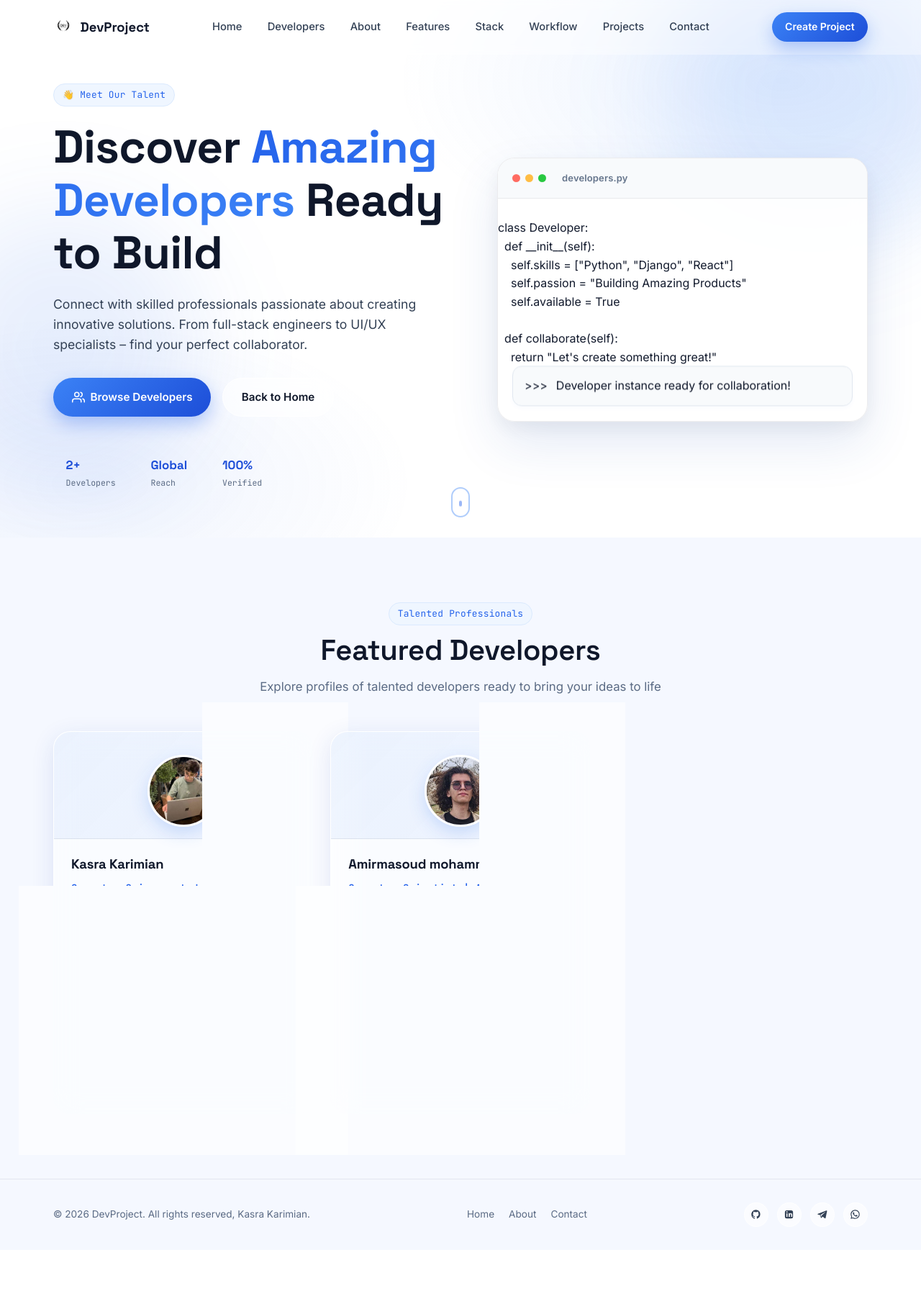
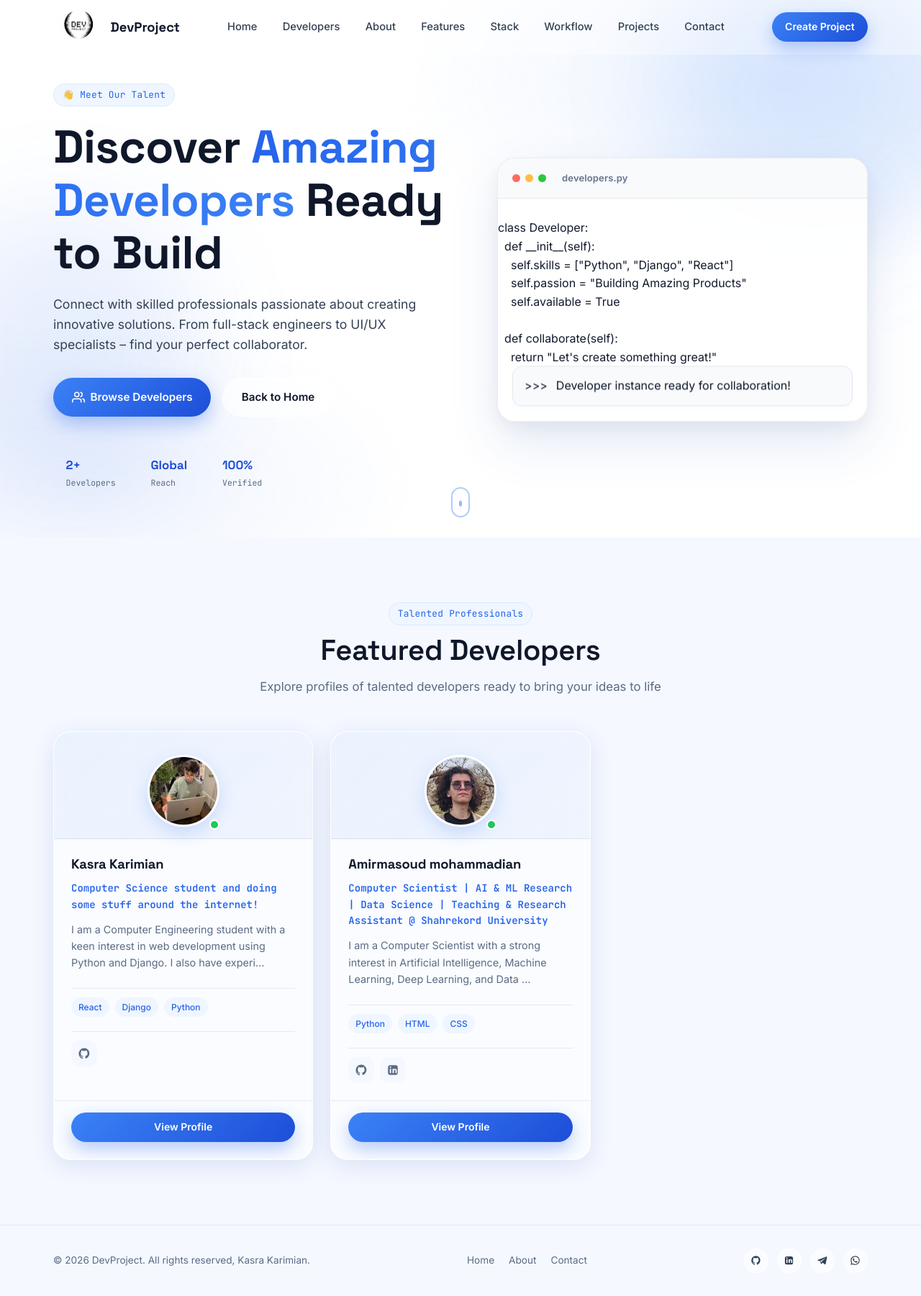
Before and after one commit to kasrakr/My-Devproject-Website, a Django app: page / in a window 1280 px wide. Shown: the whole page at 72% size. Before the commit the page ends 1695 px from the top, so only its background shows below. Run offline with Django 5.2, Linux system fonts and the light colour scheme; data comes from the database, SQL or seed files in the repository.

Commit message:
add skills models to profile

```diff
--- a/static/styles/main.css
+++ b/static/styles/main.css
@@ -241,7 +241,7 @@ textarea:focus-visible {
   color: var(--color-ink);
 }
 .nav__brand #logo {
-  height: 28px;
+  height: 70px;
   width: auto;
   display: block;
 }
@@ -1594,6 +1594,30 @@ a.tag-pill:hover {
   margin: 0;
 }
 
+.developer-card__skills {
+  display: flex;
+  flex-wrap: wrap;
+  gap: 0.5rem;
+  margin-top: 0.75rem;
+  padding-top: 0.75rem;
+  border-top: 1px solid var(--color-line);
+}
+
+.skill-tag {
+  font-size: 0.75rem;
+  font-weight: 500;
+  color: var(--color-primary-600);
+  background: var(--color-primary-50);
+  padding: 0.25rem 0.625rem;
+  border-radius: var(--radius-full);
+  white-space: nowrap;
+}
+
+.skill-tag--more {
+  background: var(--color-bg-tint);
+  color: var(--color-muted);
+}
+
 .developer-card__socials {
   display: flex;
   gap: 0.5rem;
--- a/users/models.py
+++ b/users/models.py
@@ -27,7 +27,7 @@ class profile(models.Model):
 
 
 class skill(models.Model):
-    owner = models.ForeignKey(profile, on_delete=models.CASCADE, null=True, blank=True)# if profile deleted delete all the skills
+    owner = models.ForeignKey(profile, on_delete=models.CASCADE, null=True, blank=True, related_name='skills')# if profile deleted delete all the skills
     name = models.CharField(max_length=200, null=True, blank=True)
     description = models.TextField(null=True, blank=True)
     created = models.DateTimeField(auto_now_add=True)
--- a/users/templates/users/profiles.html
+++ b/users/templates/users/profiles.html
@@ -1,3 +1,4 @@
+
 {% extends 'main.html' %}
 
 {% block content%}
@@ -129,6 +130,17 @@
           </p>
           {% endif %}
 
+          {% if profile.skills.all %}
+          <div class="developer-card__skills">
+            {% for skill in profile.skills.all|slice:":5" %}
+            <span class="skill-tag">{{ skill.name }}</span>
+            {% endfor %}
+            {% if profile.skills.all.count > 5 %}
+            <span class="skill-tag skill-tag--more">+{{ profile.skills.all.count|add:"-5" }}</span>
+            {% endif %}
+          </div>
+          {% endif %}
+
           <div class="developer-card__socials">
             {% if profile.social_github %}
             <a href="{{ profile.social_github }}" target="_blank" rel="noopener" aria-label="GitHub Profile" class="social-link">
```
